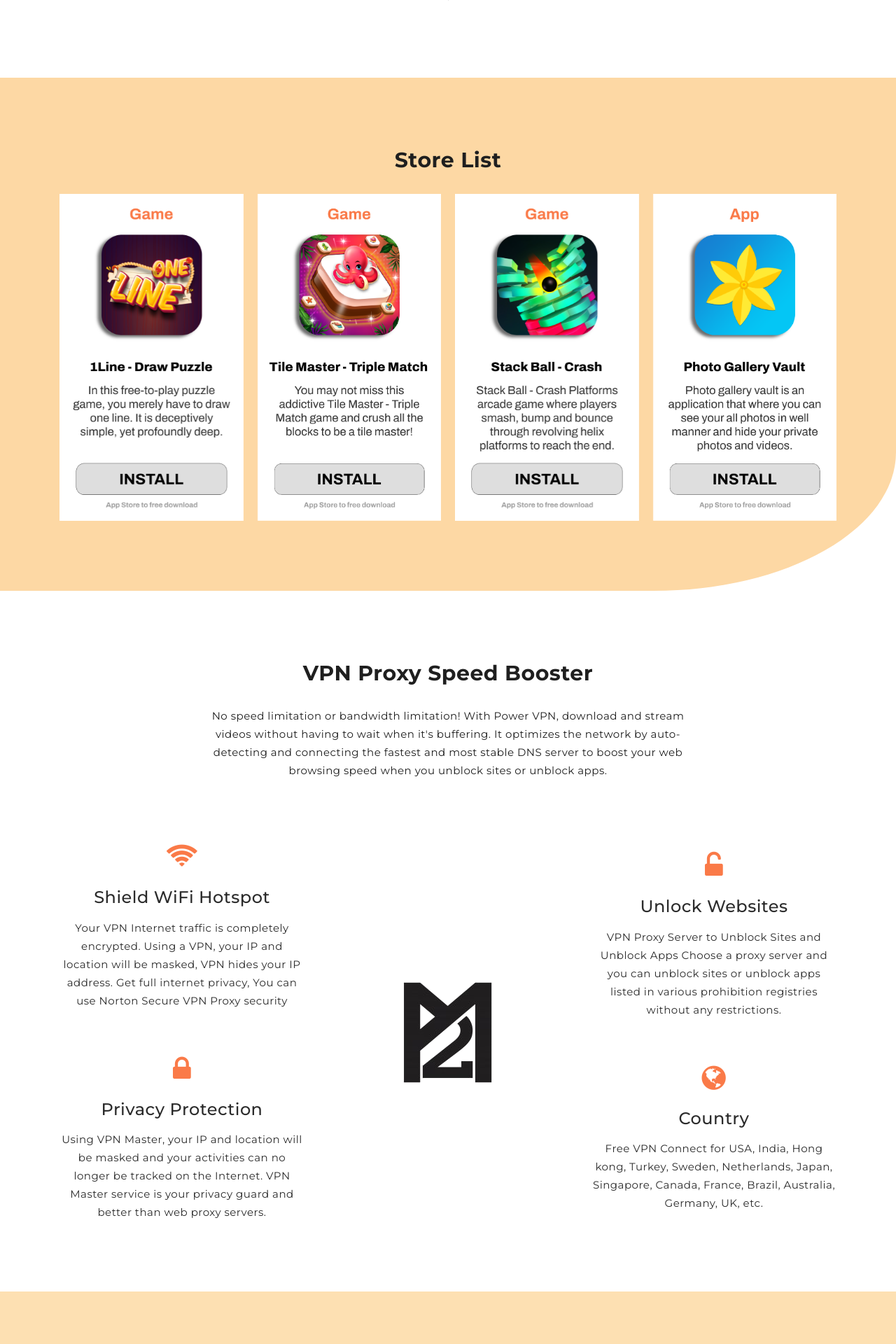
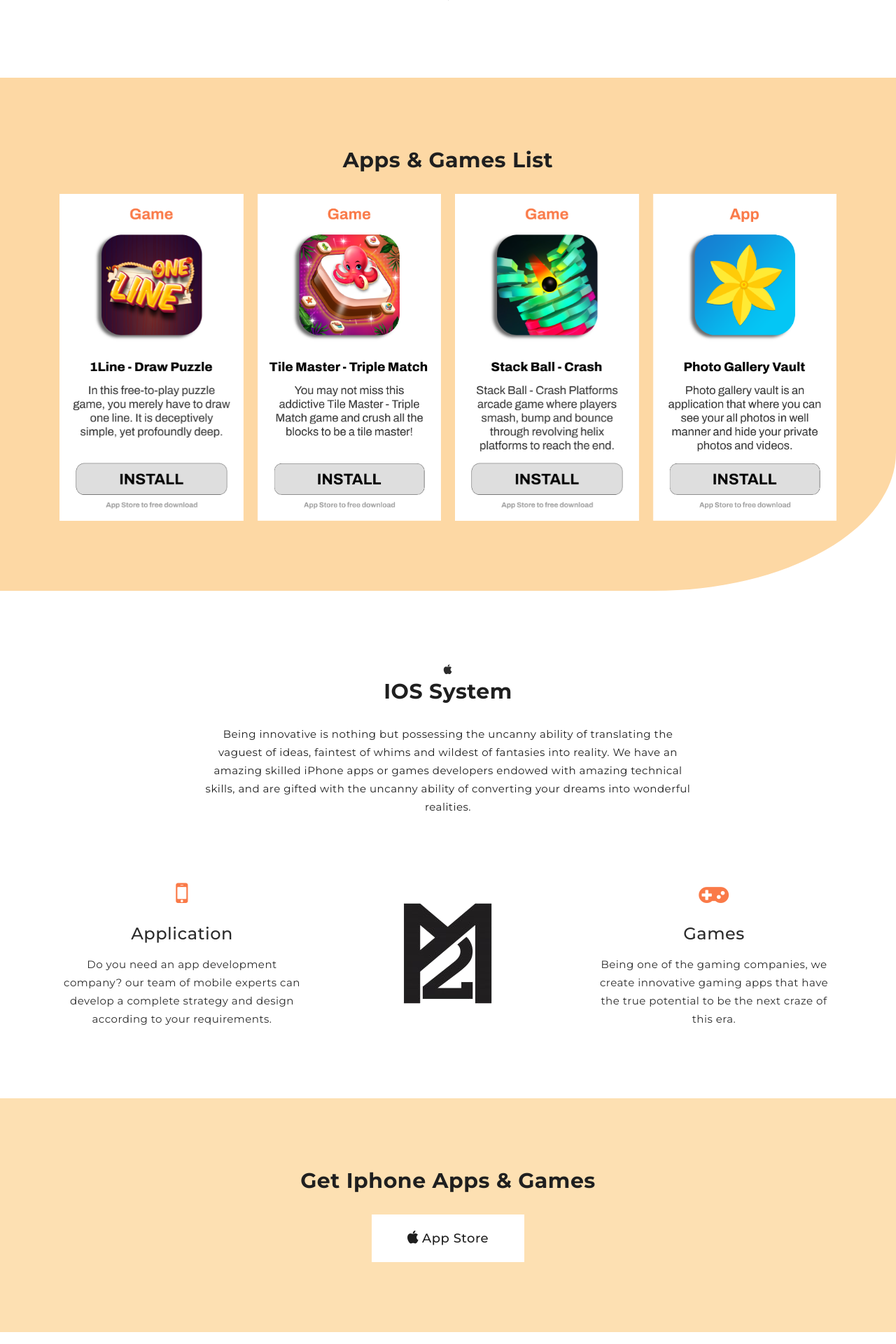
Before and after one commit to mayurparmar23/ioswebsite, a PHP site: page / in a window 1280 px wide. Shown: the part 1280-3200 px from the top of the page at 70% size. Run offline with PHP 8.4, Linux system fonts and the light colour scheme.

Commit message:
Update index.php

```diff
--- a/index.php
+++ b/index.php
@@ -11,7 +11,7 @@
         <!-- keywords -->
         <meta name="keywords" content="creative, modern, clean, bootstrap responsive, html5, css3, portfolio, blog, agency, templates, multipurpose, one page, corporate, start-up, studio, branding, designer, freelancer, carousel, parallax, photography, personal, masonry, grid, faq">
         <!-- Page Title -->
-        <title>M SQUARE - Build The Best Application</title>
+        <title>M SQUARE | Build The Best Apps and Games</title>
         <!-- Favicon -->
         <link rel="icon" href="./img/favicon.png">
         <!--css links-->
@@ -109,9 +109,8 @@
             <div class="row no-gutters">
                 <div class="col-12 col-lg-6 banner-details text-center text-lg-left">
                     <div class="banner-inner-content">
-                        <h4 class="banner-heading"><span>IOS Applications & Games</span> App</h4>
-                        <p class="banner-text"> The best free & unlimited vpn tunnel for android to unblock sites, watch online video, bypass blocked apps, secure WiFi hotspots and browse privately & anonymously</p>
-                        <a href="https://apps.apple.com/in/developer/mayur-parmar/id1603829229" target="_blank" class="btn banner-btn">App Store</a>
+                        <h4 class="banner-heading"><span>Build IOS</span> Games | Apps</h4>
+                        <p class="banner-text"></p>
                     </div>
                 </div>
                 <div class="col-12 col-lg-6 banner-img">
@@ -177,7 +176,7 @@
         <div class="container">
             <div class="row">
                 <div class="col-12 col-md-10 col-lg-8 offset-md-1 offset-lg-2 app-clips-details" >
-                    <h3 class="heading text-center">Store List</h3>
+                    <h3 class="heading text-center">Apps & Games List</h3>
                     <p class="detail-text text-center"></p>
                 </div>
             </div>
@@ -207,8 +206,9 @@
             <div class="row">
                 <div class="col-md-12 text-center wow fadeIn app-details">
                     <div class="col-12 col-md-10 col-lg-8 offset-md-1 offset-lg-2" >
-                        <h3 class="heading text-center">VPN Proxy Speed Booster</h3>
-                        <p class="detail-text text-center">No speed limitation or bandwidth limitation! With Power VPN, download and stream videos without having to wait when it's buffering. It optimizes the network by auto-detecting and connecting the fastest and most stable DNS server to boost your web browsing speed when you unblock sites or unblock apps.</p>
+                        <i class="fa fa-apple" aria-hidden="true"></i>
+                        <h3 class="heading text-center">IOS System</h3>
+                        <p class="detail-text text-center">Being innovative is nothing but possessing the uncanny ability of translating the vaguest of ideas, faintest of whims and wildest of fantasies into reality. We have an amazing skilled iPhone apps or games developers endowed with amazing technical skills, and are gifted with the uncanny ability of converting your dreams into wonderful realities.</p>
                     </div>
                 </div>
             </div>
@@ -219,16 +219,10 @@
                 <div class="col-lg-4 mb-5 mb-lg-0 wow fadeInLeft">
                     <!--App deatil item-->
                     <div class="app-feature">
-                        <i class="fa fa-wifi" aria-hidden="true"></i>
-                        <h4 class="mb-3">Shield WiFi Hotspot</h4>
-                        <p>Your VPN Internet traffic is completely encrypted. Using a VPN, your IP and location will be masked, VPN hides your IP address. Get full internet privacy, You can use Norton Secure VPN Proxy security</p>
+                        <i class="fa fa-mobile" aria-hidden="true"></i>
+                        <h4 class="mb-3">Application</h4>
+                        <p>Do you need an app development company? our team of mobile experts can develop a complete strategy and design according to your requirements.</p>
                     </div>
-                    <div class="app-feature">
-                        <i class="fa fa-lock" aria-hidden="true"></i>
-                        <h4 class="mb-3">Privacy Protection</h4>
-                        <p>Using VPN Master, your IP and location will be masked and your activities can no longer be tracked on the Internet. VPN Master service is your privacy guard and better than web proxy servers.</p>
-                    </div>
-                    <!--App deatil item-->
                 </div>
                 <!--app slider-->
                 <div class="col-lg-4 mb-5 mb-lg-0 wow fadeInUp">
@@ -241,15 +235,9 @@
                 <div class="col-lg-4 wow fadeInRight">
                     <!--App deatil item-->
                     <div class="app-feature">
-                        <i class="fa fa-unlock-alt" aria-hidden="true"></i>
-                        <h4 class="mb-3">Unlock Websites</h4>
-                        <p> VPN Proxy Server to Unblock Sites and Unblock Apps Choose a proxy server and you can unblock sites or unblock apps listed in various prohibition registries without any restrictions.</p>
-                    </div>
-                    <!--App deatil item-->
-                    <div class="app-feature">
-                        <i class="fa fa-globe" aria-hidden="true"></i>
-                        <h4 class="mb-3">Country</h4>
-                        <p>Free VPN Connect for USA, India, Hong kong, Turkey, Sweden, Netherlands, Japan, Singapore, Canada, France, Brazil, Australia, Germany, UK, etc.</p>
+                        <i class="fa fa-gamepad" aria-hidden="true"></i>
+                        <h4 class="mb-3">Games</h4>
+                        <p>Being one of the gaming companies, we create innovative gaming apps that have the true potential to be the next craze of this era.</p>
                     </div>
                 </div>
 
@@ -268,7 +256,6 @@
                 <div class="col-12 col-md-10 col-lg-8 offset-md-1 offset-lg-2 get-app-details text-center" >
                     <!-- <p class="sub-heading text-center">- Most flexible one page -</p> -->
                     <h3 class="heading text-center">Get Iphone Apps & Games</h3>
-                    <p class="detail-text text-center">Enjoy Power VPN (Free VPN Proxy) Service with unlimited speed and bandwidth for Lifetime. Now You Can Access Blocked Internet Content easily with just a click using Power VPN's Secure & Fast VPN Tunnels.</p>
                     <a href="https://apps.apple.com/in/developer/mayur-parmar/id1603829229" target="_blank" class="get-app-btn"><i class="fa fa-apple"></i>App Store</a>
                 </div>
             </div>
@@ -282,7 +269,7 @@
             <div class="row">
                 <div class="col-12 d-flex justify-content-center">
                     <div class="footer-icons d-flex">
-                        <a target="_blank" href="#" class="wow fadeInUp"><i class="fa fa-copyright"></i> All Rights is reserved by <b style="margin-left: 5px;margin-top: 0px;"> Mayur Parmar</b></a>
+                        <a target="_blank" href="#" class="wow fadeInUp"><i class="fa fa-copyright"></i> All Rights is reserved by <b style="margin-left: 5px;margin-top: 0px;"> M SQUARE</b></a>
                     </div>
                 </div>
             </div>
```
